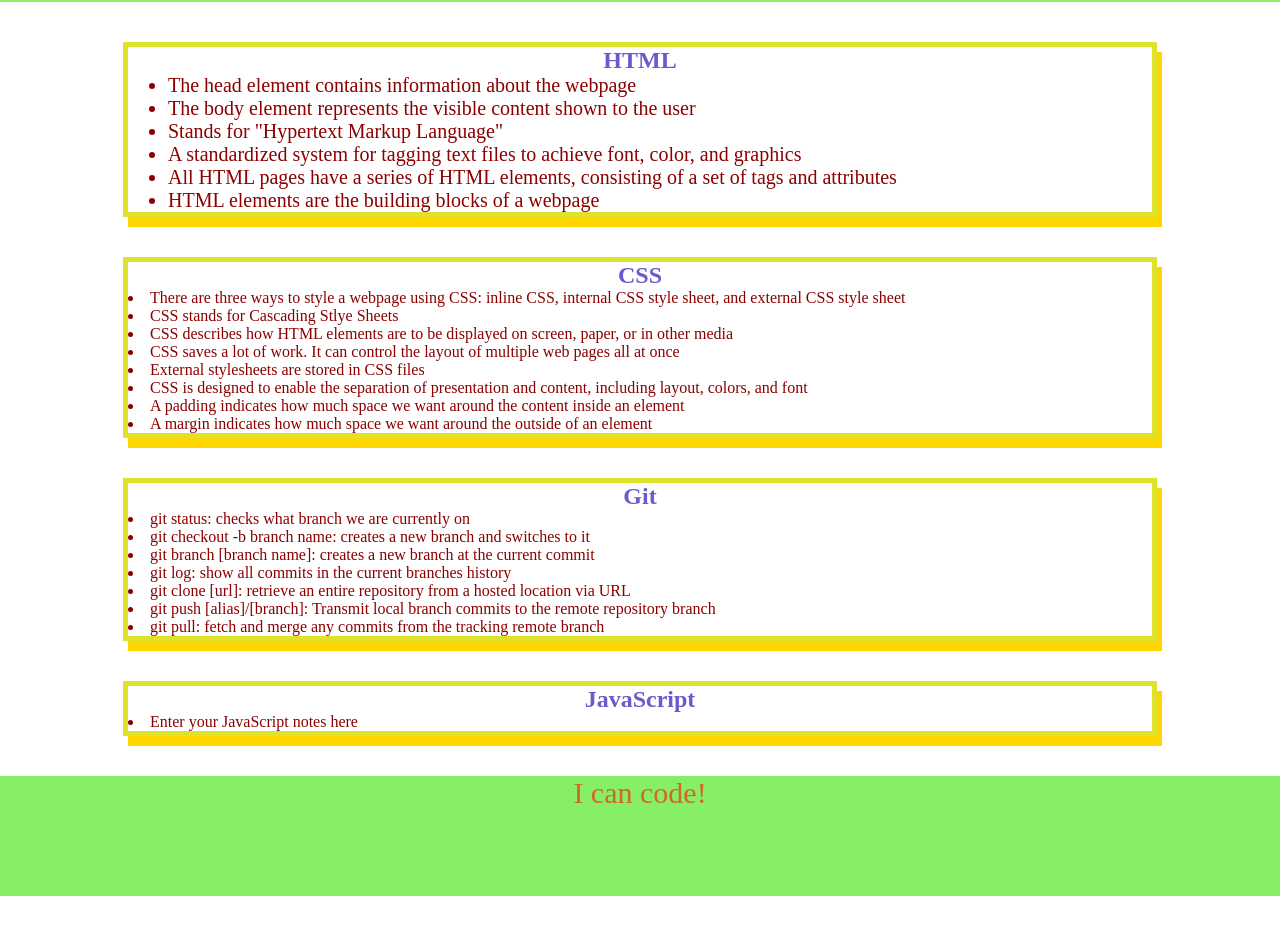
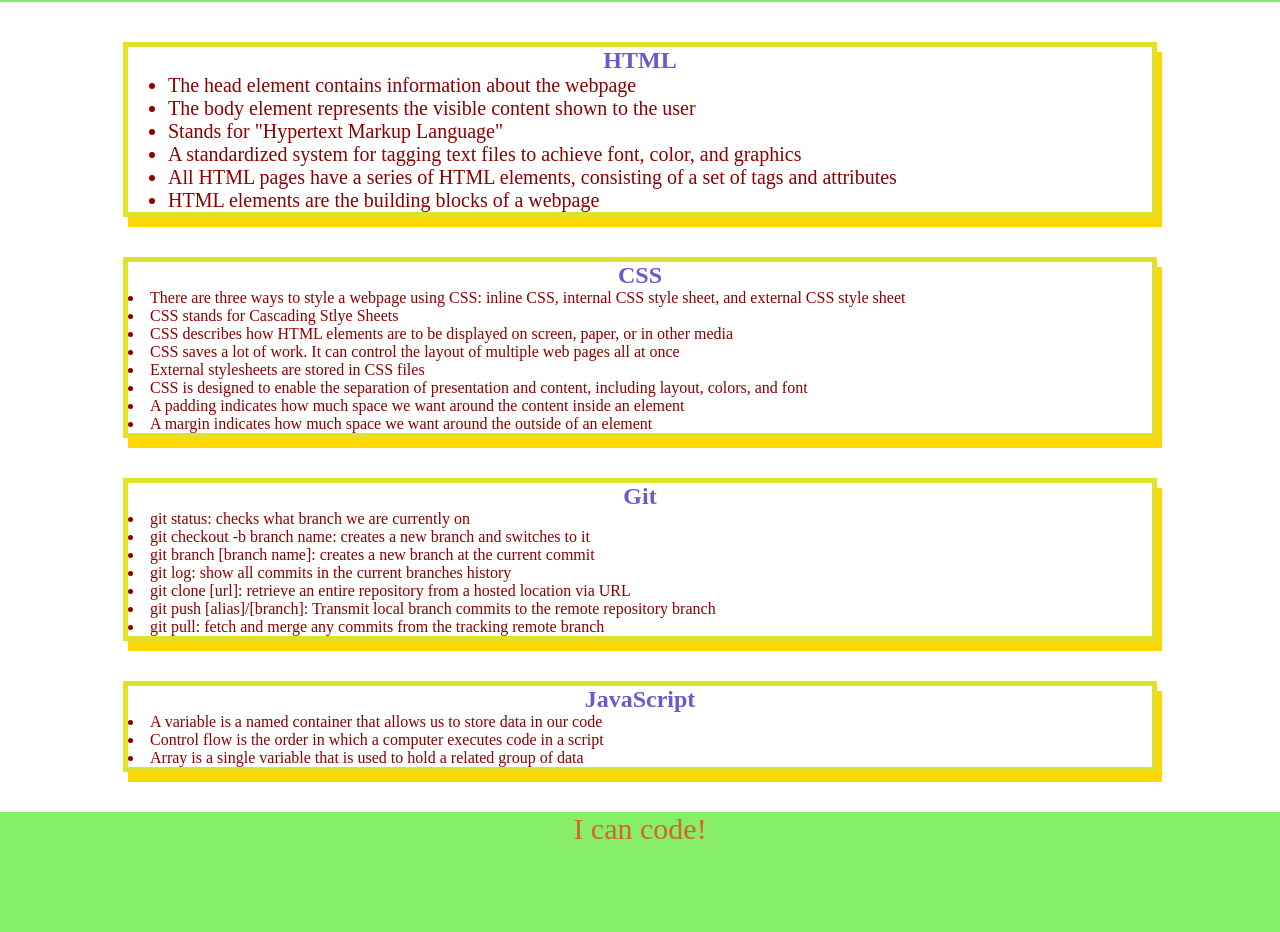
Before and after one commit to ethanquinlan1997/prework-study-guide, a plain HTML site: page index.html in a window 1280 px wide. Shown: the part 118-1050 px from the top of the page. Before the commit the page ends 1014 px from the top, so only its background shows below. Drawn offline with Linux system fonts and the light colour scheme.

Commit message:
fixed bugs in JavaScript

```diff
--- a/index.html
+++ b/index.html
@@ -53,7 +53,9 @@
 <section class="card" id="javascript-section">
   <h2>JavaScript</h2>
   <ui>
-    <li>Enter your JavaScript notes here</li>
+    <li>A variable is a named container that allows us to store data in our code</li>
+    <li>Control flow is the order in which a computer executes code in a script</li>
+    <li>Array is a single variable that is used to hold a related group of data</li>
   </ui>
 </section>
  </main>
```
